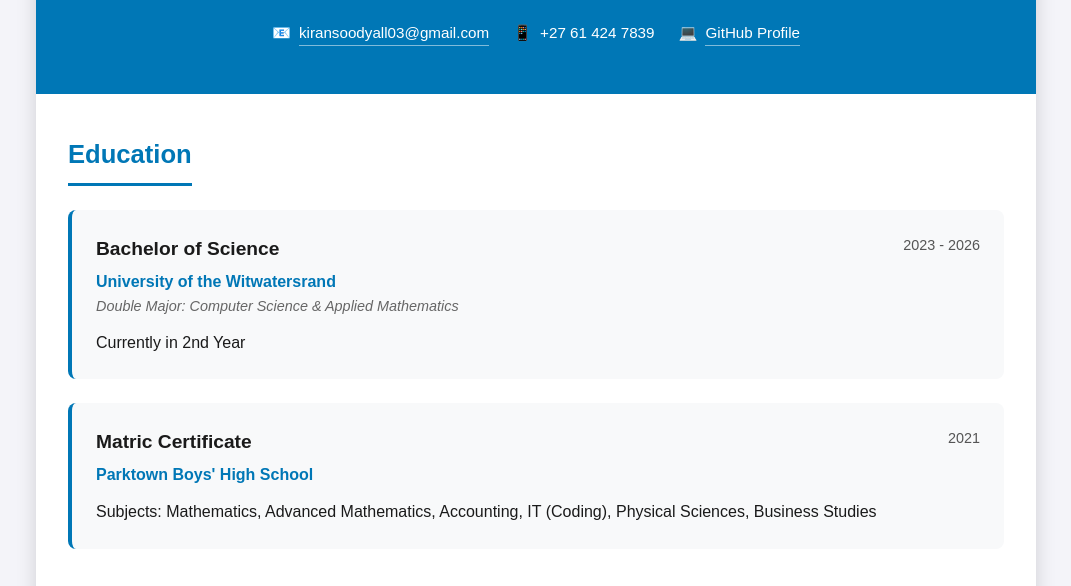
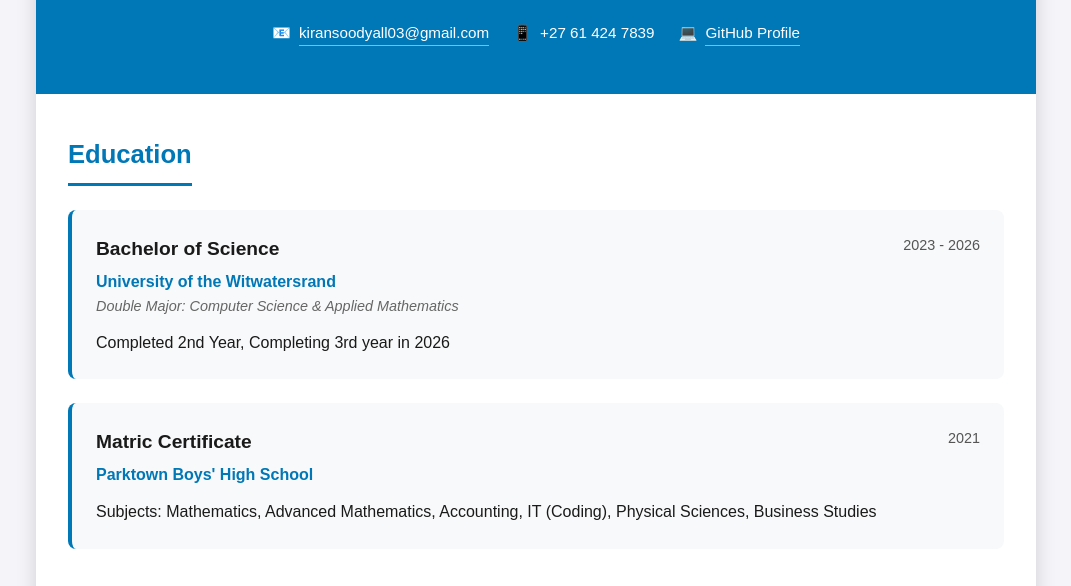
Before and after one commit to Kiransoodyall03/Kiran_cv, a plain HTML site: page index.html in a window 1280 px wide. Shown: the part 196-782 px from the top of the page, without its empty margins (104-1175 px from the left). Drawn offline with Linux system fonts and the light colour scheme.

Commit message:
Finished

```diff
--- a/index.html
+++ b/index.html
@@ -301,7 +301,7 @@
                         </div>
                         <span class="date">2023 - 2026</span>
                     </div>
-                    <p style="margin-top: 0.75rem;">Currently in 2nd Year</p>
+                    <p style="margin-top: 0.75rem;">Completed 2nd Year, Completing 3rd year in 2026</p>
                 </div>
                 <div class="item">
                     <div class="item-header">
```
